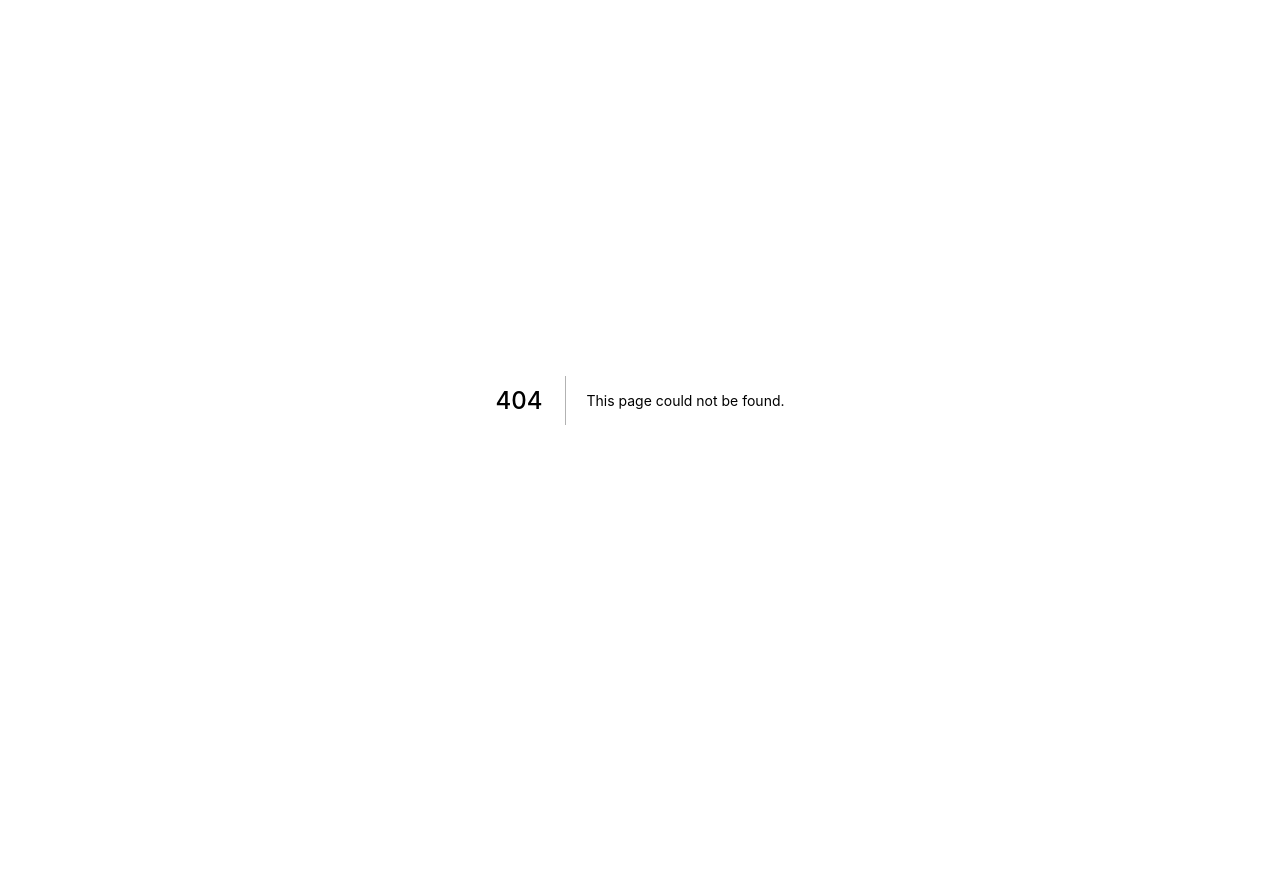
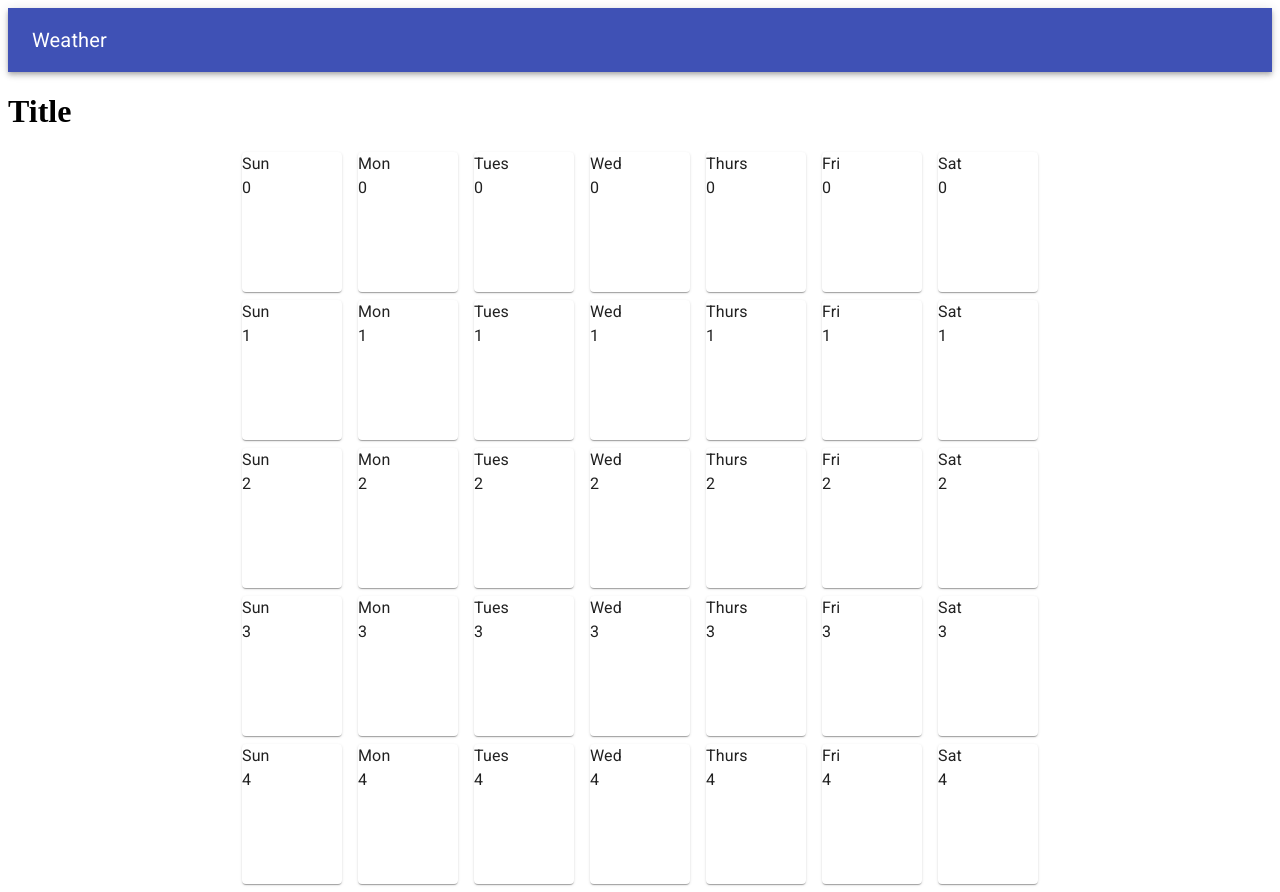
Before and after one commit to danrees/dashboard-frontend, a Next.js app: page /calendar in a window 1280 px wide. Before the commit this address had no page. Before the commit the page ends 800 px from the top, so only its background shows below. Built offline with nearby package versions, Linux system fonts and the light colour scheme.

Commit message:
Add calendar grid, doesn't really make a month yet though

```diff
--- /dev/null
+++ b/components/day.js
@@ -0,0 +1,20 @@
+import { Grid, Typography, Paper, makeStyles } from "@material-ui/core";
+
+const useStyles = makeStyles((theme) => ({
+    paper: {
+        width: 100,
+        height: 140
+    }
+}))
+
+export default function Day(props) {
+    const classes = useStyles();
+    return(
+        <Grid item >
+            <Paper className={classes.paper}>
+                <Typography>{props.dayName}</Typography>
+                <Typography>{props.date}</Typography>
+            </Paper>
+        </Grid>
+    )
+}
--- a/components/navbar.js
+++ b/components/navbar.js
@@ -2,7 +2,7 @@ import {AppBar, Toolbar, Typography} from '@material-ui/core'
 
 export default function Navbar() {
     return (
-        <AppBar position="statuc">
+        <AppBar position="static">
             <Toolbar>
                 <Typography variant="h6">Weather</Typography>
             </Toolbar>
--- a/package.json
+++ b/package.json
@@ -10,8 +10,9 @@
   "dependencies": {
     "@material-ui/core": "^4.11.3",
     "@material-ui/icons": "^4.11.2",
+    "@material-ui/styles": "^4.11.4",
     "fontsource-roboto": "^4.0.0",
-    "next": "10.0.9",
+    "next": "^10.2.3",
     "react": "17.0.2",
     "react-dom": "17.0.2"
   },
--- /dev/null
+++ b/pages/calendar/index.js
@@ -0,0 +1,39 @@
+import { Container, Grid, makeStyles, Paper } from "@material-ui/core";
+import Head from "next/head";
+import Day from "../../components/day";
+import Navbar from "../../components/navbar";
+
+const useStyles = makeStyles((theme) => ({
+    root: { flexGrow: 1 },
+    top: {
+        padding: 20,
+    },
+    paper: {
+        height: 140,
+        width: 100,
+    },
+}))
+export default function calendar() {
+    const classes = useStyles();
+    return (
+        <div>
+            <Head>
+                <title>Calendar</title>
+                <link rel="icon" href="favicon.ico"></link>
+            </Head>
+            <Navbar></Navbar>
+            <h1>Title</h1>
+            <Grid container className={classes.root} spacing={2}>
+                <Grid item xs={12}>
+                    {[0,1,2,3,4].map((week) => (
+                        <Grid container justify="center" spacing={2} key={week}>
+                            {["Sun","Mon", "Tues", "Wed", "Thurs", "Fri","Sat"].map((day) => (
+                                <Day dayName={day} date={week} key={day}></Day>
+                            ))}
+                        </Grid>
+                    ))}
+                </Grid>
+            </Grid>
+        </div>
+    )
+}
--- a/pages/index.js
+++ b/pages/index.js
@@ -12,6 +12,7 @@ export default function Home() {
       <Head>
         <title>Create Next App</title>
         <link rel="icon" href="/favicon.ico" />
+        <meta name="theme-color" content={theme.palette.primary.main} />
       </Head>
       <Navbar></Navbar>
       <Container maxWidth="md">
```
Also changed, not shown: components/agenda.js (+8 -3 lines), 1 other file (tests, documents, lock files or other folders).
